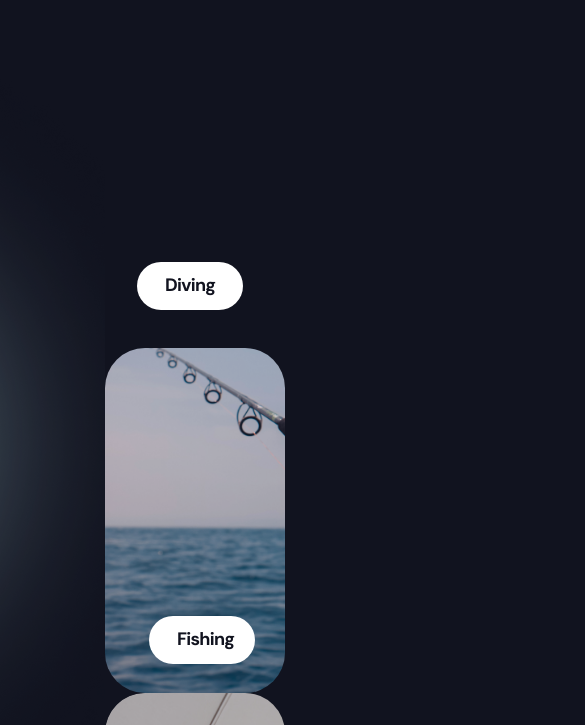
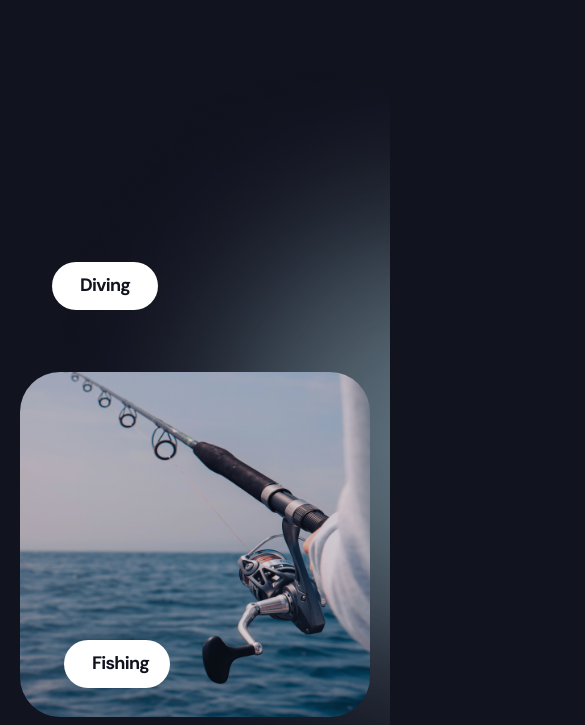
Before and after one commit to AndNeeeeewSite/Yacht-Adventures-Team, a website built with Parcel: page src/index.html in a window 390 px wide. Shown: the part 4499-5224 px from the top of the page, 585 px wide, since content can reach past the window. Built offline with nearby package versions, Linux system fonts and the light colour scheme; files whose address does not match are found by name.

Commit message:
Fix bags with light

```diff
--- a/src/partials/entertainment.html
+++ b/src/partials/entertainment.html
@@ -1,5 +1,5 @@
 <section class="entertainment">
-    <div class="entertainment__container">
+    <div class="entertainment__container container">
     <div class="entertainment__img-diving">
         <h2 class="entertainment__h2">Diving</h2>
     </div>
--- a/src/sass/home/home.scss
+++ b/src/sass/home/home.scss
@@ -18,6 +18,8 @@
 
 @import "../partials/mobile.scss";
 
+@import "../partials/animations.scss";
+
 body {
   background-color: #11131f;
 }
--- a/src/sass/partials/entertainment.scss
+++ b/src/sass/partials/entertainment.scss
@@ -1,4 +1,5 @@
 .entertainment {
+  &__container{
       display: flex;
     gap: 64px;
     flex-wrap: wrap;
@@ -10,6 +11,8 @@
     background-image: url("../images/entertainment-light.png");
     background-repeat: no-repeat;
     background-position: -10% 10%;
+  }
+
 
   &__img-diving {
     border-radius: 40px;
@@ -75,9 +78,10 @@
 @media screen and (min-width: 480px) and (max-width: 768px) {
 
   .entertainment {
+    &__container{
       gap: 32px;
       justify-content: unset;
-
+    }
     &__img-fishing {
       display: flex;
       margin-top: 0px;
@@ -110,7 +114,7 @@
       margin-top: 0px;
     }
 
-    & {
+    &__container{
       gap: 24px;
     }
 
```
Also changed, not shown: css/animations.css (added), css/clients.css, css/dream.css, css/entertainment.css, css/home.css, css/main.css, src/sass/partials/animations.scss (added). Lines whose indentation alone changed are shown as unchanged.
